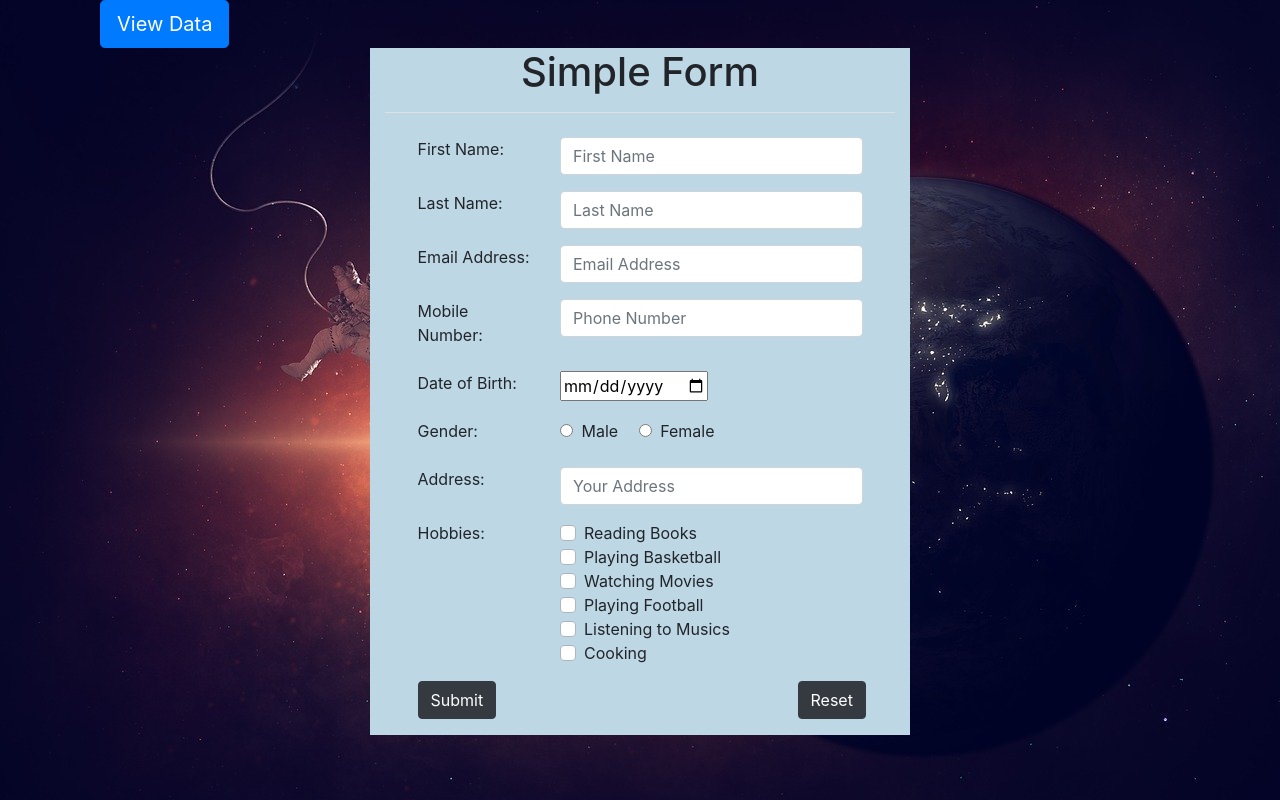
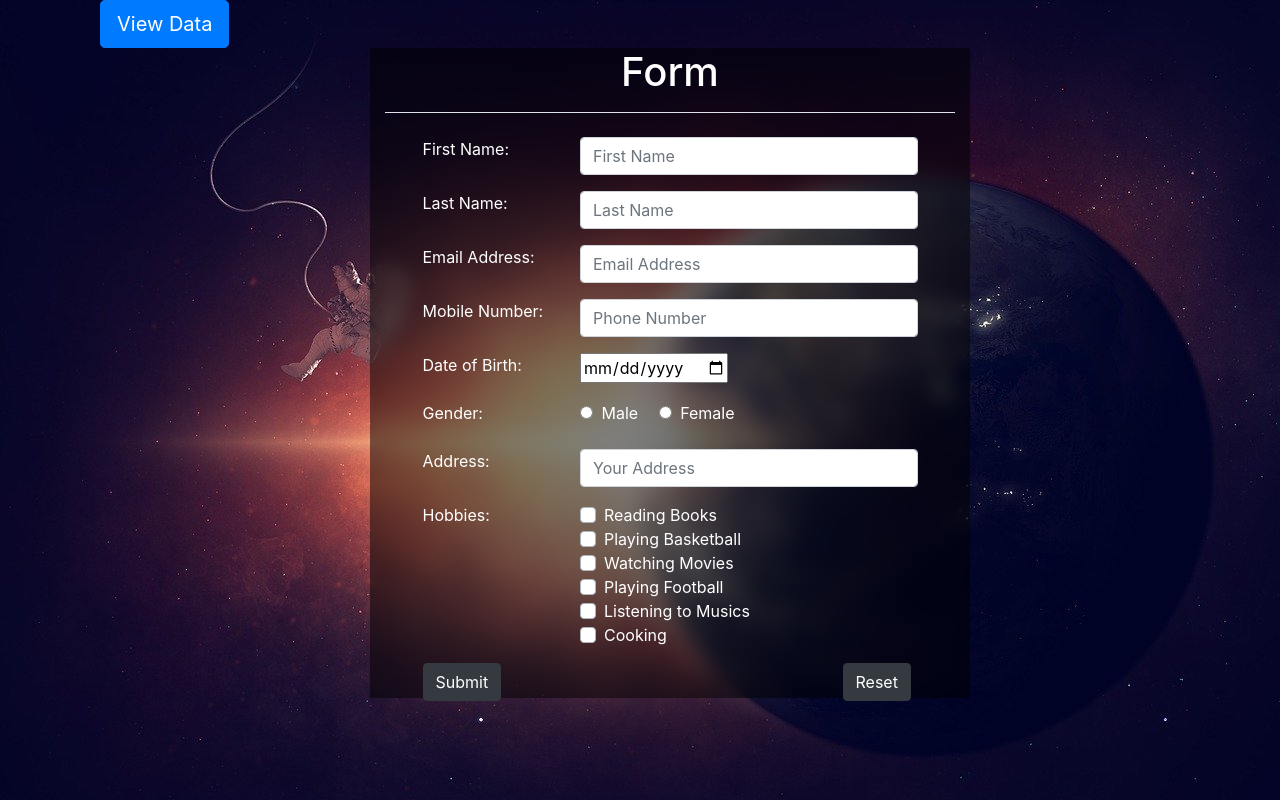
Before and after one commit to MamoonaQuddus/Form-php, a PHP site: page / in a window 1280 px wide. Run offline with PHP 8.4, Linux system fonts and the light colour scheme.

Commit message:
Updated the background style

```diff
--- a/index.php
+++ b/index.php
@@ -7,6 +7,7 @@
 
 
         <script>
+          // so why we use php html can not insert data into the database we firstly we have to pick up the data from the html in the php
           // function validateForm() {
 
           //   var fname = document.forms["myForm"]["fname"].value;
@@ -84,42 +85,43 @@
       <div class="col-sm-6">
 
 
-        <form name="myForm" onsubmit="return validateForm()" action="./entryBiodata.Controller.php" method="POST" style="background-color:rgb(190, 215, 229); ">
+        <form name="myForm" onsubmit="return validateForm()" action="./entryBiodata.Controller.php" method="POST"
+        style="background: rgba(0, 0, 0, 0.5); backdrop-filter: blur(10px); width: 600px; height: 650px; ">
           <div class="col-sm-12">
-          <h1 class="border-bottom center pb-3 mb-4" style="text-align: center;">Simple Form</h1>
+          <h1 class="border-bottom center pb-3 mb-4" style="text-align: center; color:white;">Form</h1>
         </div>
 
                 <div class="form-group row">
                   <div class="col-sm-1"></div>
-                    <label class="col-sm-3" for="firstName">First Name:</label>
+                    <label class="col-sm-3" for="firstName"  style="color:white;">First Name:</label>
                     <div class="col-sm-7">
                         <input type="text" name="fname" class="form-control" id="firstName" placeholder="First Name" required >
                     </div>
                 </div>
                 <div class="form-group row">
                   <div class="col-sm-1"></div>
-                    <label class="col-sm-3 " for="lastName">Last Name:</label>
+                    <label class="col-sm-3 " for="lastName" style="color:white;">Last Name:</label>
                     <div class="col-sm-7">
                         <input type="text" name="lname" class="form-control" id="lastName" placeholder="Last Name" required>
                     </div>
                 </div>
                 <div class="form-group row">
                   <div class="col-sm-1"></div>
-                    <label class="col-sm-3 " for="inputEmail">Email Address:</label>
+                    <label class="col-sm-3 " for="inputEmail" style="color:white;">Email Address:</label>
                     <div class="col-sm-7">
                         <input type="email" name="email" class="form-control" id="inputEmail" placeholder="Email Address" required>
                     </div>
                 </div>
                 <div class="form-group row">
                   <div class="col-sm-1"></div>
-                    <label class="col-sm-3 " for="phoneNumber">Mobile Number:</label>
+                    <label class="col-sm-3 " for="phoneNumber" style="color:white;">Mobile Number:</label>
                     <div class="col-sm-7">
                         <input type="number" name="phone" class="form-control" id="phoneNumber" placeholder="Phone Number" required>
                     </div>
                 </div>
                 <div class="form-group row">
                   <div class="col-sm-1"></div>
-                    <label class="col-sm-3">Date of Birth:</label>
+                    <label class="col-sm-3" style="color:white;">Date of Birth:</label>
                     <div class="col-sm-3">
                       <input type="date"  name="date" required>
                       </div>
@@ -129,20 +131,20 @@
 
                 <div class="form-group row">
                   <div class="col-sm-1"></div>
-                    <label class="col-sm-3 ">Gender:</label>
+                    <label class="col-sm-3 " style="color:white;">Gender:</label>
                     <div class="col-sm-7 ">
-                        <label class="mb-0 mr-3">
-                            <input type="radio" class="mr-1" name="gender" value="male"> Male
+                        <label class="mb-0 mr-3" style="color:white;">
+                            <input type="radio" class="mr-1" name="gender" value="male" > Male
                         </label>
-                        <label class="mb-0 mr-3">
-                            <input type="radio" class="mr-1" name="gender" value="female"> Female
+                        <label class="mb-0 mr-3" style="color:white;">
+                            <input type="radio" class="mr-1" name="gender" value="female" > Female
                         </label>
                     </div>
                 </div>
 
                 <div class="form-group row">
                   <div class="col-sm-1"></div>
-                  <label class="col-sm-3 " for="address">Address:</label>
+                  <label class="col-sm-3 " for="address" style="color:white;">Address:</label>
                   <div class="col-sm-7">
                       <input type="text" name="address" class="form-control" id="address" placeholder="Your Address" required>
                   </div>
@@ -150,31 +152,31 @@
 
                 <div class="form-group row">
                   <div class="col-sm-1"></div>
-                  <label class="col-sm-3 " >Hobbies:</label>
+                  <label class="col-sm-3 " style="color:white;" >Hobbies:</label>
                   <div class="col-sm-6">
                     <div class="custom-control custom-checkbox custom-control-inline">
                       <input class="custom-control-input" type="checkbox" id="exampleInlineCheckbox1" name="hobby[]" value="Reading Books">
-                      <label class="custom-control-label" for="exampleInlineCheckbox1">Reading Books</label>
+                      <label class="custom-control-label" for="exampleInlineCheckbox1" style="color:white;">Reading Books</label>
                     </div>
                     <div class="custom-control custom-checkbox custom-control-inline">
                       <input class="custom-control-input" type="checkbox" id="exampleInlineCheckbox2" name="hobby[]" value="Playing Basketball" >
-                      <label class="custom-control-label" for="exampleInlineCheckbox2">Playing Basketball</label>
+                      <label class="custom-control-label" for="exampleInlineCheckbox2" style="color:white;">Playing Basketball</label>
                     </div>
                     <div class="custom-control custom-checkbox custom-control-inline">
                       <input class="custom-control-input" type="checkbox" id="exampleInlineCheckbox3" name="hobby[]" value="Watching Movies" >
-                      <label class="custom-control-label" for="exampleInlineCheckbox3">Watching Movies</label>
+                      <label class="custom-control-label" for="exampleInlineCheckbox3" style="color:white;">Watching Movies</label>
                     </div>
                     <div class="custom-control custom-checkbox custom-control-inline">
                       <input class="custom-control-input" type="checkbox" id="exampleInlineCheckbox4" name="hobby[]" value="Playing Football" >
-                      <label class="custom-control-label" for="exampleInlineCheckbox4">Playing Football</label>
+                      <label class="custom-control-label" for="exampleInlineCheckbox4" style="color:white;">Playing Football</label>
                     </div>
                     <div class="custom-control custom-checkbox custom-control-inline">
                       <input class="custom-control-input" type="checkbox" id="exampleInlineCheckbox5" name="hobby[]" value="Listening to Musics" >
-                      <label class="custom-control-label" for="exampleInlineCheckbox5">Listening to Musics</label>
+                      <label class="custom-control-label" for="exampleInlineCheckbox5" style="color:white;">Listening to Musics</label>
                     </div>
                     <div class="custom-control custom-checkbox custom-control-inline">
                       <input class="custom-control-input" type="checkbox" id="exampleInlineCheckbox6" name="hobby[]" value="Cooking" >
-                      <label class="custom-control-label" for="exampleInlineCheckbox6">Cooking</label>
+                      <label class="custom-control-label" for="exampleInlineCheckbox6" style="color:white;">Cooking</label>
                     </div>
                   </div>
               </div>
```
